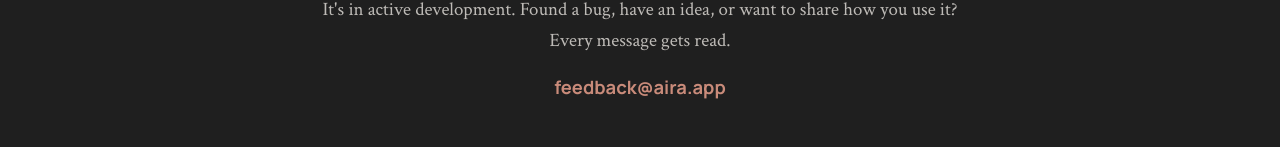
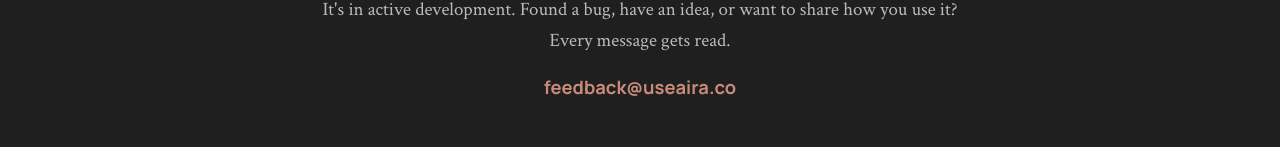
Before and after one commit to sankirthk/aira-site, a React (Vite) app: page / in a window 1280 px wide. Shown: the part 6506-6653 px from the top of the page. Built offline with nearby package versions, Linux system fonts and the light colour scheme.

Commit message:
Make the video autoplay and change the email address to the correct one in the footer

```diff
--- a/src/components/FAQSection.tsx
+++ b/src/components/FAQSection.tsx
@@ -58,7 +58,7 @@
           <p>Still have questions?</p>
           <a
             className="button button-secondary"
-            href="mailto:feedback@aira.app"
+            href="mailto:feedback@useaira.co"
           >
             Send us an email
           </a>
--- a/src/components/HeroSection.tsx
+++ b/src/components/HeroSection.tsx
@@ -1,6 +1,16 @@
+import { useEffect, useRef } from "react";
 import { latestRelease } from "../content/release";
 
 export function HeroSection() {
+  const videoRef = useRef<HTMLVideoElement>(null);
+
+  useEffect(() => {
+    const video = videoRef.current;
+    if (video) {
+      video.play().catch(() => {});
+    }
+  }, []);
+
   return (
     <section className="hero section">
       <div className="shell hero-layout">
@@ -40,6 +50,7 @@
         <div className="hero-mockup" aria-hidden="true">
           <div className="hero-image-frame hero-image-frame-straight">
             <video
+              ref={videoRef}
               src="/Aira.mp4"
               className="hero-image"
               autoPlay
--- a/src/components/MarketingFooter.tsx
+++ b/src/components/MarketingFooter.tsx
@@ -10,7 +10,7 @@
           It&apos;s in active development. Found a bug, have an idea, or want to
           share how you use it? Every message gets read.
         </p>
-        <a href="mailto:feedback@aira.app">feedback@aira.app</a>
+        <a href="mailto:feedback@useaira.co">feedback@useaira.co</a>
       </div>
 
       <div className="shell footer-grid">
```
